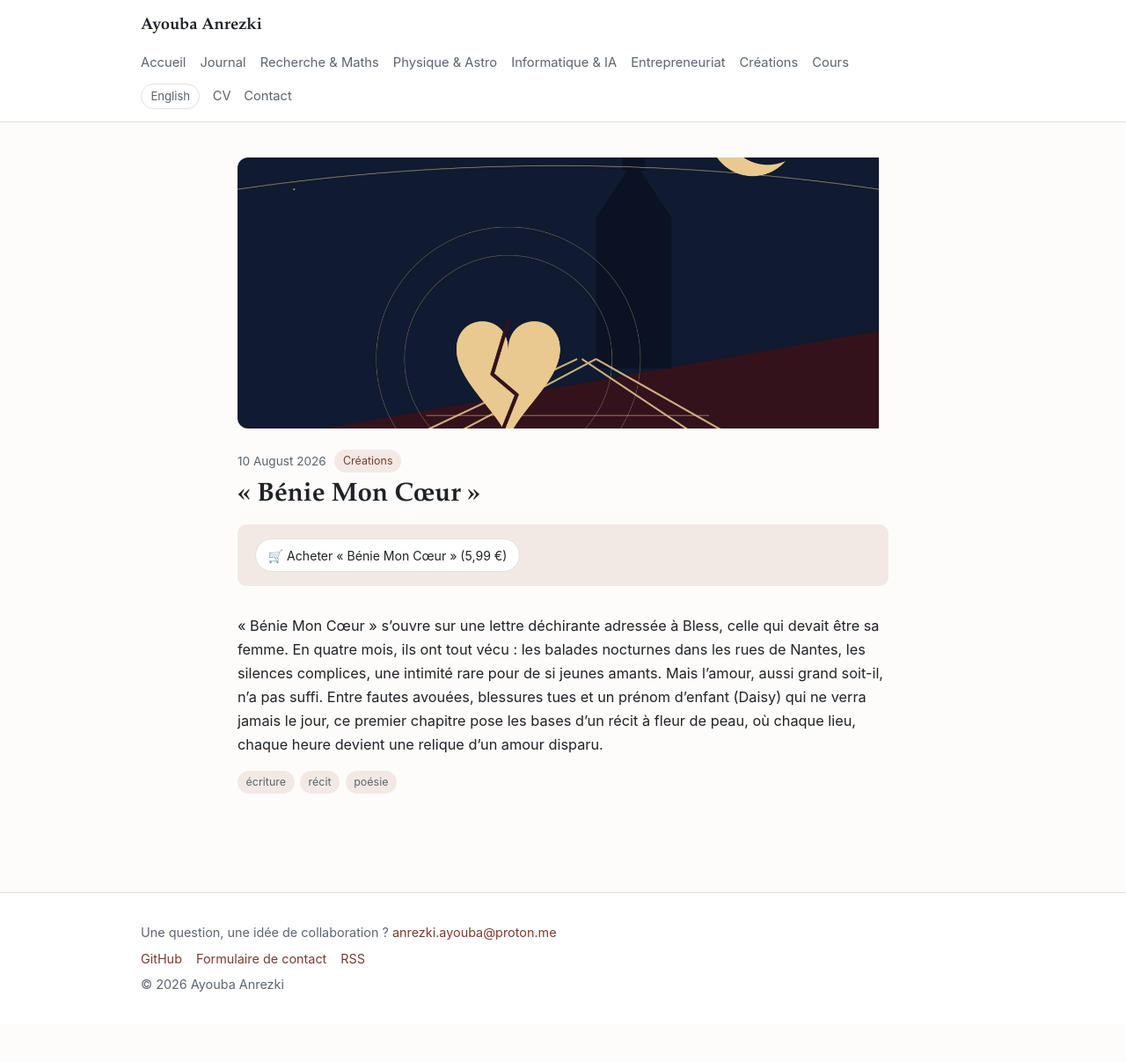
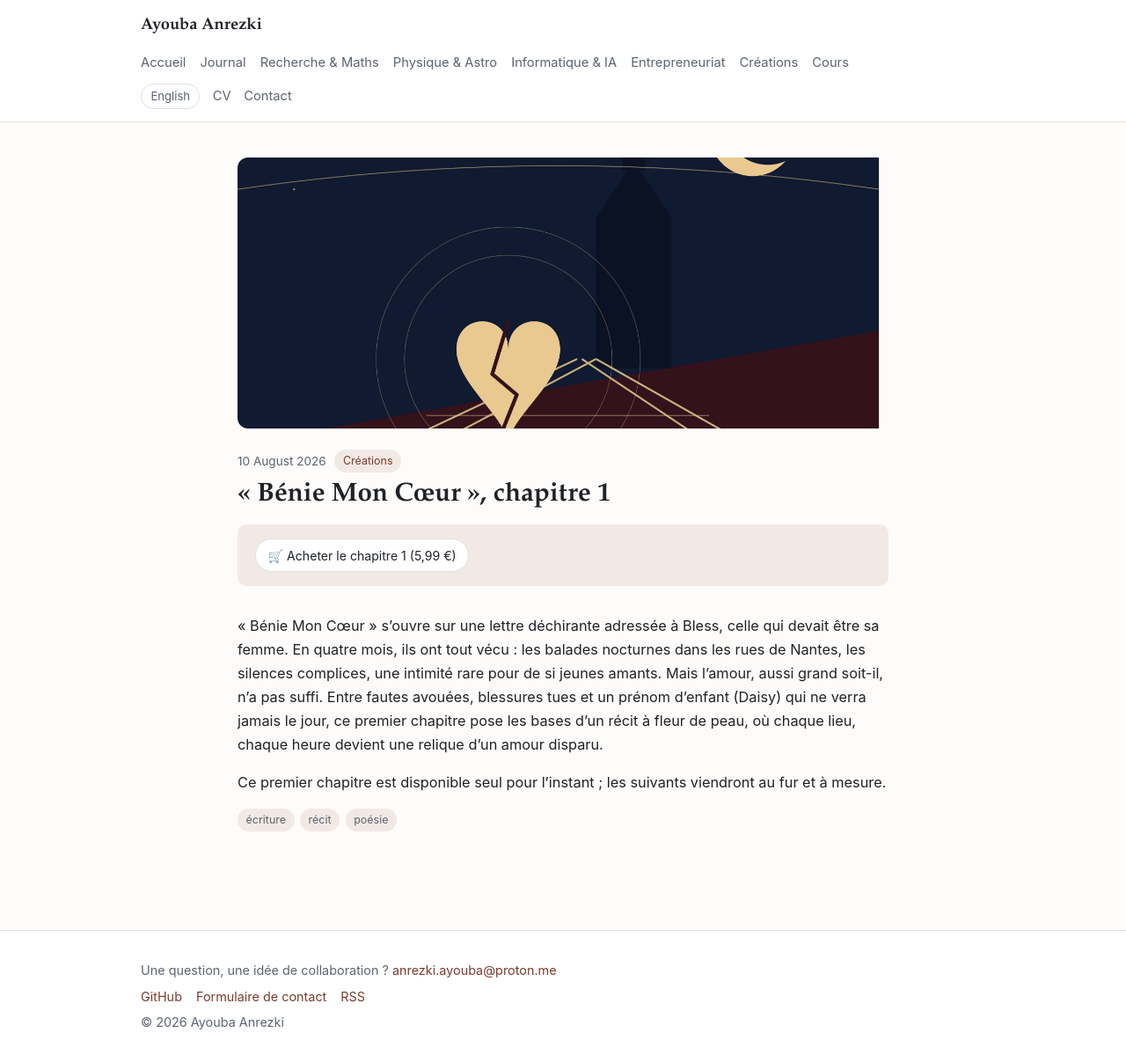
Before and after one commit to Starkillere/Ayouba-Anrezki, a Jekyll site: the page built from _posts/fr/2026-08-10-benie-mon-coeur.md, in a window 1280 px wide. Shown: the whole page at 88% size. Built offline with Jekyll 4.4.1, drawn with Linux system fonts in a browser that asks for light colours; before the commit the page ends 1164 px from its top, so only the background shows below that.

Commit message:
Précise qu'il s'agit du chapitre 1 uniquement
Le titre et le bouton d'achat indiquaient juste « Bénie Mon Cœur »
sans préciser que seul le premier chapitre est disponible à l'achat
pour l'instant.

Co-Authored-By: Claude Sonnet 5 <noreply@anthropic.com>

```diff
--- a/_posts/fr/2026-08-10-benie-mon-coeur.md
+++ b/_posts/fr/2026-08-10-benie-mon-coeur.md
@@ -1,5 +1,5 @@
 ---
-title: "« Bénie Mon Cœur »"
+title: "« Bénie Mon Cœur », chapitre 1"
 date: 2026-08-10
 ref: creation-benie-mon-coeur
 category: creations
@@ -10,7 +10,9 @@ cover: covers/creations-benie-mon-coeur.png
 ---
 
 <div class="doc-card">
-  <a href="https://payhip.com/b/TMR3Z" target="_blank" rel="noopener noreferrer">🛒 Acheter « Bénie Mon Cœur » (5,99 €)</a>
+  <a href="https://payhip.com/b/TMR3Z" target="_blank" rel="noopener noreferrer">🛒 Acheter le chapitre 1 (5,99 €)</a>
 </div>
 
 « Bénie Mon Cœur » s'ouvre sur une lettre déchirante adressée à Bless, celle qui devait être sa femme. En quatre mois, ils ont tout vécu : les balades nocturnes dans les rues de Nantes, les silences complices, une intimité rare pour de si jeunes amants. Mais l'amour, aussi grand soit-il, n'a pas suffi. Entre fautes avouées, blessures tues et un prénom d'enfant (Daisy) qui ne verra jamais le jour, ce premier chapitre pose les bases d'un récit à fleur de peau, où chaque lieu, chaque heure devient une relique d'un amour disparu.
+
+Ce premier chapitre est disponible seul pour l'instant ; les suivants viendront au fur et à mesure.
```
